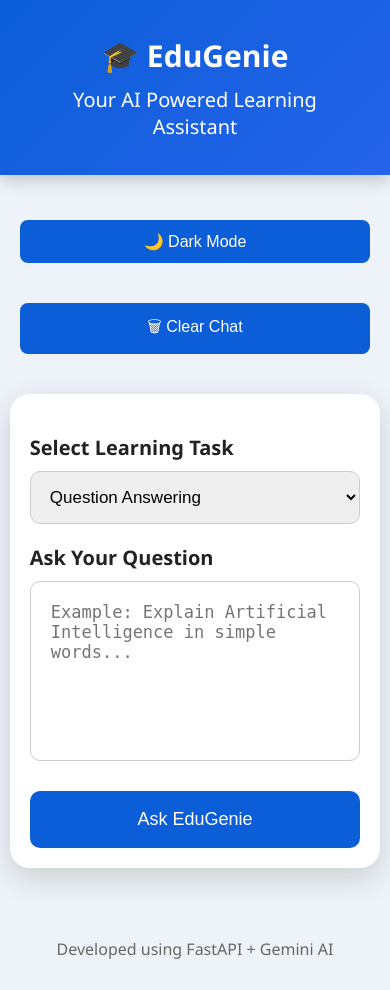
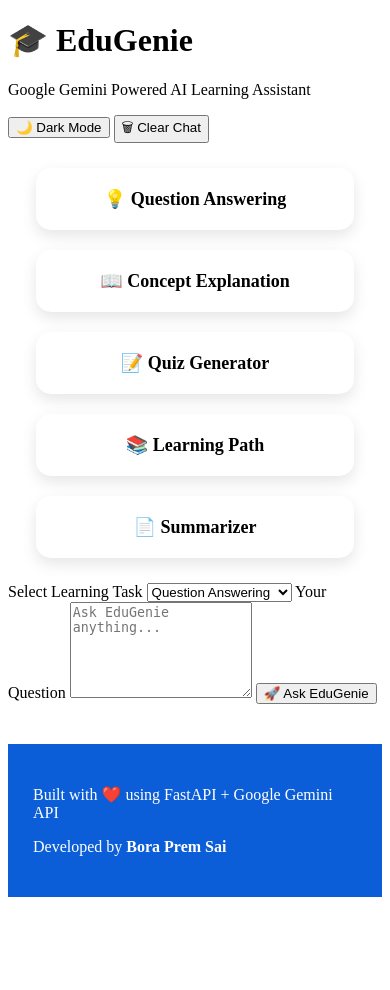
Before and after one commit to Premsai10-coder/EduGenie, a FastAPI app: page / in a window 390 px wide. After the commit the page ends 897 px from the top, so only its background shows below. Run offline with FastAPI, Linux system fonts and the light colour scheme.

Commit message:
Completed Epic 2 - Frontend Development

```diff
--- a/app/main.py
+++ b/app/main.py
@@ -1,45 +1,27 @@
+import os
 import google.generativeai as genai
 
+from dotenv import load_dotenv
 from fastapi import FastAPI, Request, Form
+from fastapi.responses import RedirectResponse
+from fastapi.staticfiles import StaticFiles
 from fastapi.templating import Jinja2Templates
-from fastapi.staticfiles import StaticFiles
-
-# -----------------------------
-# FastAPI App
-# -----------------------------
 
 app = FastAPI()
 
-# -----------------------------
-# Gemini API Configuration
-# -----------------------------
-
-from dotenv import load_dotenv
-import os
-
+# Gemini API
 load_dotenv()
-
 genai.configure(api_key=os.getenv("GEMINI_API_KEY"))
-
 model = genai.GenerativeModel("gemini-2.0-flash")
 
-# -----------------------------
 # Static & Templates
-# -----------------------------
-
 app.mount("/static", StaticFiles(directory="static"), name="static")
-
 templates = Jinja2Templates(directory="templates")
 
-# -----------------------------
 # Chat History
-# -----------------------------
-
 history = []
 
-# -----------------------------
-# Home Page
-# -----------------------------
+# ---------------- Home ----------------
 
 @app.get("/")
 def home(request: Request):
@@ -53,11 +35,7 @@ def home(request: Request):
         }
     )
 
-# -----------------------------
-# Ask EduGenie
-# -----------------------------
-
-from fastapi import Form
+# ---------------- Ask ----------------
 
 @app.post("/ask")
 def ask(
@@ -65,6 +43,7 @@ def ask(
     task: str = Form(...),
     question: str = Form(...)
 ):
+
     try:
 
         prompt = f"""
@@ -74,14 +53,11 @@ Learning Task:
 {task}
 
 Rules:
-
 1. Explain in simple English.
 2. Use headings.
 3. Use bullet points.
 4. Give one real-life example.
 5. End with a short summary.
-6. Keep the answer neat.
-7. Don't use difficult words.
 
 Student Question:
 
@@ -92,44 +68,35 @@ Student Question:
 
         answer = response.text
 
-    except Exception:
+    except Exception as e:
+
+        print(e)
 
         answer = """
-⚠️ Gemini API quota exceeded or AI service is unavailable.
+⚠️ Gemini API quota exceeded.
 
-Please try again after some time.
-
-If the problem continues, use another API key.
+Please try again later or use a new Gemini API key.
 """
 
-    # Save Chat
-
-    history.append(
-        {
-            "question": question,
-            "answer": answer
-        }
-    )
+    history.append({
+        "question": question,
+        "answer": answer
+    })
 
     return templates.TemplateResponse(
         request=request,
         name="index.html",
         context={
             "request": request,
-            "task": task,
-            "question": question,
-            "answer": answer,
             "history": history
         }
     )
 
-# -----------------------------
-# Clear Chat
-# -----------------------------
-
-from fastapi.responses import RedirectResponse
+# ---------------- Clear ----------------
 
 @app.get("/clear")
 def clear():
+
     history.clear()
-    return RedirectResponse(url="/", status_code=303)
+
+    return RedirectResponse("/", status_code=303)
--- a/static/style.css
+++ b/static/style.css
@@ -1,406 +1,115 @@
-*{
-    margin:0;
-    padding:0;
-    box-sizing:border-box;
+/* ============================= */
+/* EPIC 2 - Professional UI */
+/* ============================= */
+
+.features{
+    width:85%;
+    max-width:1100px;
+    margin:25px auto;
+    display:grid;
+    grid-template-columns:repeat(auto-fit,minmax(180px,1fr));
+    gap:20px;
 }
 
-body{
-    font-family:'Segoe UI',Tahoma,Geneva,Verdana,sans-serif;
-    background:#eef3f9;
-    color:#222;
+.card{
+    background:white;
+    padding:20px;
+    text-align:center;
+    border-radius:15px;
+    font-size:18px;
+    font-weight:bold;
+    box-shadow:0 6px 15px rgba(0,0,0,.1);
+    transition:.3s;
 }
 
-/* Header */
-
-header{
-    background:linear-gradient(135deg,#0B5ED7,#2563eb);
+.card:hover{
+    transform:translateY(-5px);
+    background:#0B5ED7;
     color:white;
-    text-align:center;
-    padding:35px;
-    box-shadow:0 5px 15px rgba(0,0,0,.2);
 }
 
-header h1{
-    font-size:42px;
-    margin-bottom:10px;
+.buttons{
+    display:flex;
+    gap:10px;
+    flex-wrap:wrap;
+    margin-top:15px;
 }
 
-header p{
-    font-size:20px;
+.buttons button{
+    width:auto;
+    padding:10px 18px;
+    margin:0;
 }
 
-/* Main Card */
+.header{
+    position:sticky;
+    top:0;
+    z-index:1000;
+}
 
 .container{
-    width:85%;
-    max-width:1100px;
-    margin:40px auto;
-    background:white;
-    padding:35px;
-    border-radius:20px;
-    box-shadow:0 10px 30px rgba(0,0,0,.15);
+    animation:slideUp .7s ease;
 }
 
-/* Labels */
-
-label{
-    display:block;
-    font-size:20px;
-    font-weight:bold;
-    margin-top:20px;
-    margin-bottom:10px;
+@keyframes slideUp{
+    from{
+        opacity:0;
+        transform:translateY(40px);
+    }
+    to{
+        opacity:1;
+        transform:translateY(0);
+    }
 }
 
-/* Select */
-
-select{
-    width:100%;
-    padding:15px;
-    border-radius:10px;
-    border:1px solid #ccc;
-    font-size:17px;
-}
-
-/* Textarea */
-
 textarea{
-    width:100%;
-    padding:20px;
-    border-radius:10px;
-    border:1px solid #ccc;
-    font-size:17px;
-    resize:none;
-    outline:none;
+    transition:.3s;
 }
 
 textarea:focus{
-    border:2px solid #0B5ED7;
+    box-shadow:0 0 12px rgba(11,94,215,.35);
 }
 
-/* Button */
-
-button{
-    width:100%;
-    padding:18px;
-    margin-top:25px;
-    background:#0B5ED7;
-    color:white;
-    font-size:20px;
-    border:none;
-    border-radius:10px;
-    cursor:pointer;
+select{
     transition:.3s;
 }
 
-button:hover{
-    background:#084298;
-    transform:scale(1.02);
+select:hover{
+    border-color:#0B5ED7;
 }
 
-/* Chat Section */
-
-.chat{
+footer{
+    background:#0B5ED7;
+    color:white;
     margin-top:40px;
+    padding:25px;
 }
 
-/* User Bubble */
-
-.user-message{
-    background:#dbeafe;
-    padding:20px;
-    border-radius:15px;
-    margin-bottom:20px;
-    box-shadow:0 3px 10px rgba(0,0,0,.08);
-}
-
-.user-message h4{
-    color:#0B5ED7;
-    margin-bottom:10px;
-}
-
-.user-message p{
-    font-size:17px;
-}
-
-/* AI Bubble */
-
-.bot-message{
-    background:#f5f5f5;
-    padding:25px;
-    border-radius:15px;
-    border-left:6px solid #0B5ED7;
-    box-shadow:0 3px 10px rgba(0,0,0,.08);
-}
-
-.bot-message h4{
-    color:#198754;
-    margin-bottom:15px;
-}
-
-.bot-message pre{
-    white-space:pre-wrap;
-    font-size:17px;
-    line-height:1.8;
-    font-family:Arial;
-}
-
-/* Footer */
-
-footer{
-    text-align:center;
-    padding:30px;
-    color:#666;
-    font-size:16px;
-}
-
-/* Mobile */
-
-@media(max-width:768px){
-
-.container{
-    width:95%;
-    padding:20px;
-}
-
-header h1{
-    font-size:30px;
-}
-
-button{
-    font-size:18px;
-}
-
-textarea{
-    height:180px;
-}
-
-}
-/* ChatGPT Style */
-
-.chat-container{
-    margin-top:40px;
-}
-
-.message{
-    display:flex;
-    align-items:flex-start;
-    gap:15px;
-    margin-bottom:25px;
-}
-
-.avatar{
-    width:55px;
-    height:55px;
-    border-radius:50%;
-    background:#0B5ED7;
-    color:white;
-    display:flex;
-    align-items:center;
-    justify-content:center;
-    font-size:28px;
-}
-
-.bot .avatar{
-    background:#16a34a;
-}
-
-.bubble{
-    flex:1;
-    background:white;
-    padding:20px;
-    border-radius:15px;
-    box-shadow:0 4px 12px rgba(0,0,0,.1);
-}
-
-.bubble h4{
-    margin-bottom:10px;
-    color:#0B5ED7;
-}
-
-.bot .bubble h4{
-    color:#16a34a;
-}
-
-.bubble p{
-    font-size:17px;
-}
-
-.bubble pre{
-    white-space:pre-wrap;
-    font-size:17px;
-    line-height:1.8;
-    font-family:Arial;
-}
-/* ============================= */
-/* Part 4 Features */
-/* ============================= */
-
-.top-buttons{
-    display:flex;
-    justify-content:center;
-    gap:15px;
-    margin:20px;
-}
-
-.top-buttons button{
-    width:auto;
-    padding:12px 20px;
-    background:#0B5ED7;
-    color:white;
-    border:none;
-    border-radius:8px;
-    cursor:pointer;
-    font-size:16px;
-}
-
-.top-buttons button:hover{
-    background:#084298;
-}
-
-/* Loading */
-
-#loading{
-    display:none;
-    margin-top:20px;
-    text-align:center;
-    font-size:20px;
-    color:#0B5ED7;
-    font-weight:bold;
-}
-
-/* Chat Buttons */
-
-.bubble button{
-    width:auto;
-    margin-top:15px;
-    margin-right:10px;
-    padding:10px 18px;
-    font-size:15px;
-    background:#198754;
-}
-
-.bubble button:hover{
-    background:#157347;
-}
-
-/* Dark Mode */
-
-body.dark{
-    background:#121212;
-    color:white;
-}
-
-.dark header{
-    background:#1e1e1e;
-}
-
-.dark .container{
-    background:#1f1f1f;
-    color:white;
-}
-
-.dark textarea,
-.dark select{
-    background:#2d2d2d;
-    color:white;
-    border:1px solid #555;
-}
-
-.dark .bubble{
+.dark .card{
     background:#2d2d2d;
     color:white;
 }
 
-.dark .bubble h4{
-    color:#66b3ff;
+.dark .card:hover{
+    background:#2563eb;
 }
 
 .dark footer{
-    color:#ccc;
+    background:#111;
 }
 
-.dark button{
-    background:#2563eb;
+@media(max-width:768px){
+
+.features{
+    grid-template-columns:1fr;
 }
 
-.dark button:hover{
-    background:#1d4ed8;
+.buttons{
+    flex-direction:column;
 }
 
-/* Animation */
-
-.message{
-    animation:fadeIn .5s ease;
-}
-
-@keyframes fadeIn{
-
-from{
-
-opacity:0;
-
-transform:translateY(20px);
-
-}
-
-to{
-
-opacity:1;
-
-transform:translateY(0);
-
+.buttons button{
+    width:100%;
 }
 
 }
-
-/* Scroll */
-
-.chat-container{
-
-max-height:600px;
-
-overflow-y:auto;
-
-padding-right:10px;
-
-}
-
-.chat-container::-webkit-scrollbar{
-
-width:8px;
-
-}
-
-.chat-container::-webkit-scrollbar-thumb{
-
-background:#0B5ED7;
-
-border-radius:10px;
-
-}
-
-/* Mobile */
-
-@media(max-width:768px){
-
-.top-buttons{
-
-flex-direction:column;
-
-}
-
-.top-buttons button{
-
-width:100%;
-
-}
-
-.bubble button{
-
-width:100%;
-
-margin-top:10px;
-
-}
-
-}
--- a/templates/index.html
+++ b/templates/index.html
@@ -2,23 +2,51 @@
 <html lang="en">
 
 <head>
+<link rel="icon" href="/static/favicon.ico">
+
     <meta charset="UTF-8">
 <meta name="viewport" content="width=device-width, initial-scale=1.0">
+
 <title>EduGenie - AI Learning Assistant</title>
 
 <link rel="stylesheet" href="/static/style.css">
+
 </head>
 
 <body>
 
-<header>
+<header class="header">
+
 <h1>🎓 EduGenie</h1>
-    <p>Your AI Powered Learning Assistant</p>
+
+<p>Google Gemini Powered AI Learning Assistant</p>
+
 </header>
 
 <div class="top-buttons">
-    <button type="button" onclick="darkMode()">🌙 Dark Mode</button>
-    <button type="button" onclick="window.location='/clear'">🗑 Clear Chat</button>
+
+<button onclick="darkMode()">
+🌙 Dark Mode
+</button>
+
+<button onclick="window.location='/clear'">
+🗑 Clear Chat
+</button>
+
+</div>
+
+<div class="features">
+
+<div class="card">💡 Question Answering</div>
+
+<div class="card">📖 Concept Explanation</div>
+
+<div class="card">📝 Quiz Generator</div>
+
+<div class="card">📚 Learning Path</div>
+
+<div class="card">📄 Summarizer</div>
+
 </div>
 
 <div class="container">
@@ -27,30 +55,38 @@
 
 <label>Select Learning Task</label>
 
-        <select name="task" required>
-            <option value="Question Answering">Question Answering</option>
-            <option value="Concept Explanation">Concept Explanation</option>
-            <option value="Quiz Generation">Quiz Generation</option>
-            <option value="Summarization">Summarization</option>
-            <option value="Learning Path">Learning Path</option>
+<select name="task">
+
+<option>Question Answering</option>
+
+<option>Concept Explanation</option>
+
+<option>Quiz Generation</option>
+
+<option>Summarization</option>
+
+<option>Learning Path</option>
+
 </select>
 
-        <label>Ask Your Question</label>
+<label>Your Question</label>
 
 <textarea
 name="question"
 rows="6"
-            placeholder="Example: Explain Artificial Intelligence in simple words..."
+placeholder="Ask EduGenie anything..."
 required></textarea>
 
-        <button id="submitBtn" type="submit">
-    Ask EduGenie
+<button id="submitBtn">
+🚀 Ask EduGenie
 </button>
 
 </form>
 
-    <div id="loading" style="display:none;">
-        🤖 EduGenie is thinking...
+<div id="loading" style="display:none">
+
+🤖 EduGenie is generating your answer...
+
 </div>
 
 {% if history %}
@@ -61,18 +97,25 @@
 
 <div class="message user">
 
-            <div class="avatar">🧑</div>
+<div class="avatar">
+🧑
+</div>
 
 <div class="bubble">
+
 <h4>You</h4>
+
 <p>{{ chat.question }}</p>
+
 </div>
 
 </div>
 
 <div class="message bot">
 
-            <div class="avatar">🤖</div>
+<div class="avatar">
+🤖
+</div>
 
 <div class="bubble">
 
@@ -80,9 +123,17 @@
 
 <pre id="answer">{{ chat.answer }}</pre>
 
-                <button onclick="copyAnswer()">📋 Copy Answer</button>
+<div class="buttons">
 
-                <button onclick="downloadNotes()">⬇ Download Notes</button>
+<button onclick="copyAnswer()">
+📋 Copy
+</button>
+
+<button onclick="downloadNotes()">
+⬇ Download
+</button>
+
+</div>
 
 </div>
 
@@ -97,53 +148,62 @@
 </div>
 
 <footer>
-    Developed using FastAPI + Gemini AI
+
+<p>Built with ❤️ using FastAPI + Google Gemini API</p>
+
+<p>Developed by <b>Bora Prem Sai</b></p>
+
 </footer>
 
 <script>
 
-const form = document.getElementById("chatForm");
+const form=document.getElementById("chatForm");
 
-form.addEventListener("submit", function () {
+form.addEventListener("submit",function(){
 
-    document.getElementById("loading").style.display = "block";
+document.getElementById("loading").style.display="block";
 
-    const btn = document.getElementById("submitBtn");
+const btn=document.getElementById("submitBtn");
 
-    btn.innerHTML = "🤖 Thinking...";
+btn.innerHTML="🤖 Thinking...";
 
-    btn.disabled = true;
+btn.disabled=true;
 
 });
 
-function darkMode() {
+function darkMode(){
+
 document.body.classList.toggle("dark");
+
 }
 
-function copyAnswer() {
+function copyAnswer(){
 
-    const answer = document.getElementById("answer");
+const answer=document.getElementById("answer");
 
 if(answer){
+
 navigator.clipboard.writeText(answer.innerText);
-        alert("Answer Copied!");
+
+alert("Copied Successfully");
+
 }
 
 }
 
 function downloadNotes(){
 
-    const answer = document.getElementById("answer");
+const answer=document.getElementById("answer");
 
 if(answer){
 
-        const blob = new Blob([answer.innerText], {type:"text/plain"});
+const blob=new Blob([answer.innerText],{type:"text/plain"});
 
-        const a = document.createElement("a");
+const a=document.createElement("a");
 
-        a.href = URL.createObjectURL(blob);
+a.href=URL.createObjectURL(blob);
 
-        a.download = "EduGenie_Notes.txt";
+a.download="EduGenie_Notes.txt";
 
 a.click();
 
@@ -154,4 +214,5 @@ function downloadNotes(){
 </script>
 
 </body>
+
 </html>
```
Also changed, not shown: README.md, static/favicon.ico (added). Lines whose indentation alone changed are shown as unchanged.
